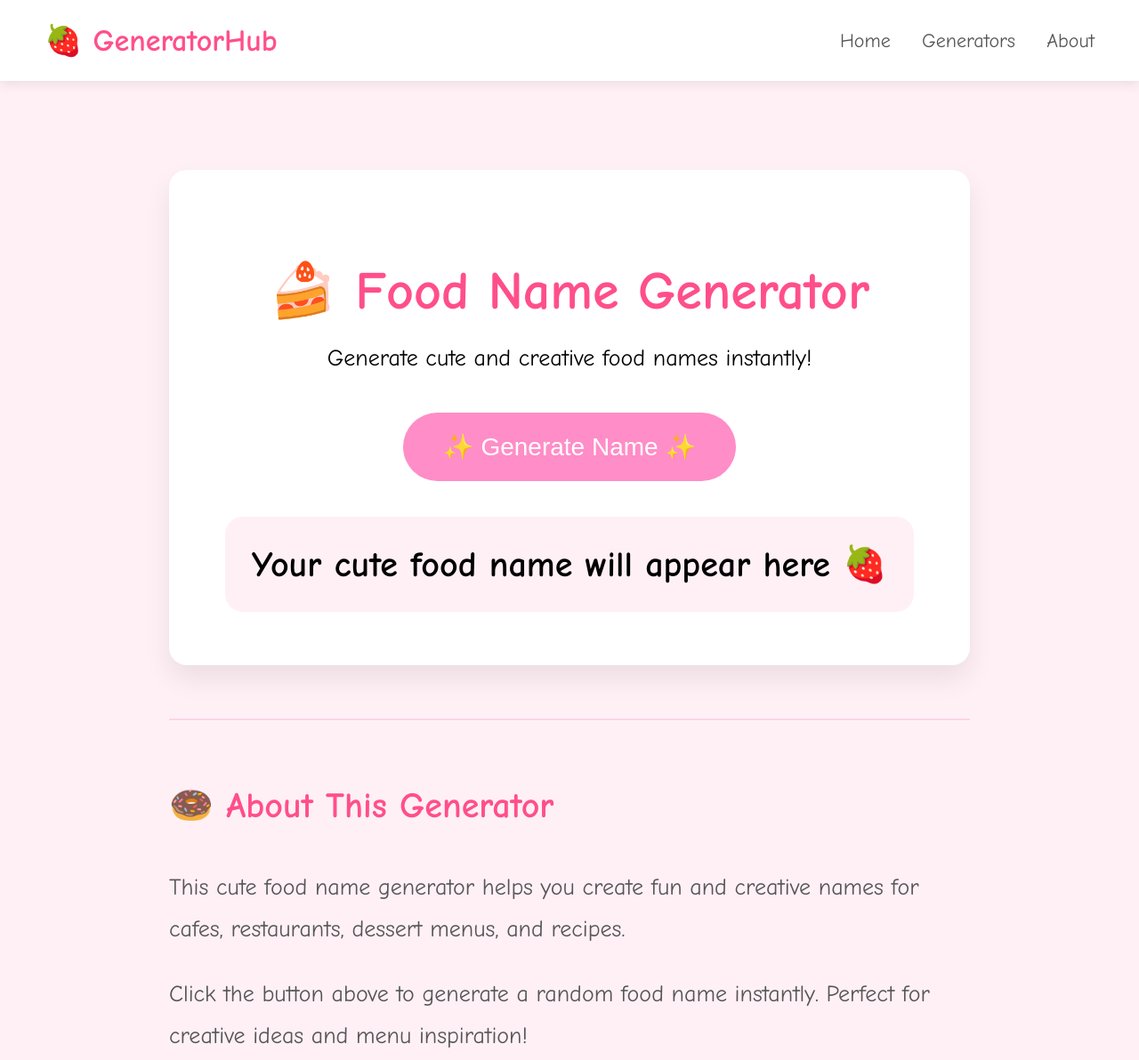
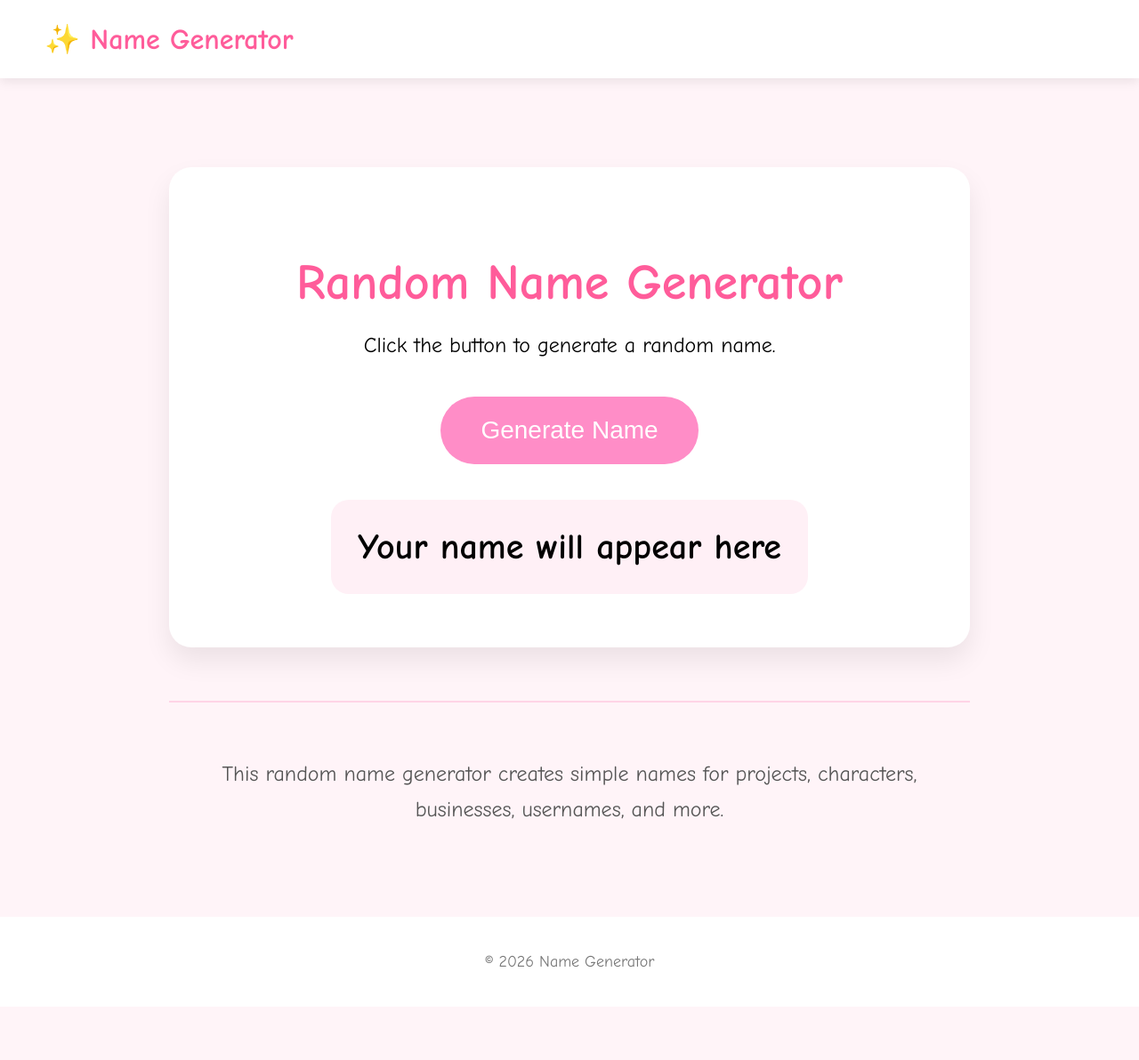
Before and after one commit to YCH1019/foodname.generator.vercel.app, a plain HTML site: page index.html in a window 1280 px wide. Shown: the top 1192 px of the page at 89% size. After the commit the page ends 1132 px from the top, so only its background shows below. Drawn offline with Linux system fonts and the light colour scheme.

Commit message:
Update index.html

```diff
--- a/index.html
+++ b/index.html
@@ -6,14 +6,14 @@
 <meta charset="UTF-8">
 <meta name="viewport" content="width=device-width, initial-scale=1">
 
-<title>Food Name Generator</title>
+<title>Name Generator</title>
 
 <style>
 
 body{
 margin:0;
 font-family:"Comic Sans MS", Arial;
-background:#fff0f6;
+background:#fff4f8;
 }
 
 /* NAVBAR */
@@ -28,16 +28,9 @@ align-items:center;
 }
 
 .logo{
-font-size:34px;
+font-size:32px;
 font-weight:bold;
-color:#ff4f8b;
-}
-
-.menu a{
-margin-left:30px;
-text-decoration:none;
-color:#555;
-font-size:22px;
+color:#ff5c9a;
 }
 
 /* MAIN */
@@ -53,20 +46,18 @@ text-align:center;
 .card{
 background:white;
 padding:60px;
-border-radius:20px;
+border-radius:25px;
 box-shadow:0 15px 30px rgba(0,0,0,0.08);
 }
 
-/* TITLE */
-
 h1{
-font-size:60px;
-color:#ff4f8b;
+font-size:56px;
+color:#ff5c9a;
 margin-bottom:20px;
 }
 
 p{
-font-size:26px;
+font-size:24px;
 }
 
 /* BUTTON */
@@ -108,18 +99,12 @@ background:#ffd4e6;
 margin:60px 0;
 }
 
-/* INFO SECTION */
+/* INFO */
 
 .info{
-text-align:left;
+font-size:22px;
+line-height:1.7;
 color:#555;
-line-height:1.8;
-font-size:24px;
-}
-
-.info h2{
-font-size:40px;
-color:#ff4f8b;
 }
 
 /* FOOTER */
@@ -130,7 +115,7 @@ padding:40px;
 background:white;
 text-align:center;
 color:#777;
-font-size:20px;
+font-size:18px;
 }
 
 </style>
@@ -142,13 +127,7 @@ font-size:20px;
 <div class="navbar">
 
 <div class="logo">
-🍓 GeneratorHub
-</div>
-
-<div class="menu">
-<a href="#">Home</a>
-<a href="#">Generators</a>
-<a href="#">About</a>
+✨ Name Generator
 </div>
 
 </div>
@@ -157,13 +136,13 @@ font-size:20px;
 
 <div class="card">
 
-<h1>🍰 Food Name Generator</h1>
+<h1>Random Name Generator</h1>
 
-<p>Generate cute and creative food names instantly!</p>
+<p>Click the button to generate a random name.</p>
 
-<button onclick="generate()">✨ Generate Name ✨</button>
+<button onclick="generate()">Generate Name</button>
 
-<div id="result">Your cute food name will appear here 🍓</div>
+<div id="result">Your name will appear here</div>
 
 </div>
 
@@ -171,16 +150,9 @@ font-size:20px;
 
 <div class="info">
 
-<h2>🍩 About This Generator</h2>
-
 <p>
-This cute food name generator helps you create fun and creative names
-for cafes, restaurants, dessert menus, and recipes.
-</p>
-
-<p>
-Click the button above to generate a random food name instantly.
-Perfect for creative ideas and menu inspiration!
+This random name generator creates simple names for projects,
+characters, businesses, usernames, and more.
 </p>
 
 </div>
@@ -188,30 +160,25 @@ Perfect for creative ideas and menu inspiration!
 </div>
 
 <div class="footer">
-🍓 © 2026 GeneratorHub
+© 2026 Name Generator
 </div>
 
 <script>
 
-const a=[
-"Sweet","Golden","Fluffy","Crispy","Honey","Pink"
+const first=[
+"Alex","Jamie","Chris","Taylor","Jordan","Morgan","Sam","Casey"
 ];
 
-const b=[
-"Strawberry","Chocolate","Peach","Berry","Vanilla"
-];
-
-const c=[
-"Cake","Donut","Cupcake","Pancake","Dessert"
+const last=[
+"Smith","Brown","Taylor","Johnson","Lee","Walker","Clark","Hill"
 ];
 
 function generate(){
 
-let x=a[Math.floor(Math.random()*a.length)];
-let y=b[Math.floor(Math.random()*b.length)];
-let z=c[Math.floor(Math.random()*c.length)];
+let a=first[Math.floor(Math.random()*first.length)];
+let b=last[Math.floor(Math.random()*last.length)];
 
-document.getElementById("result").innerText=x+" "+y+" "+z;
+document.getElementById("result").innerText=a+" "+b;
 
 }
 
```
